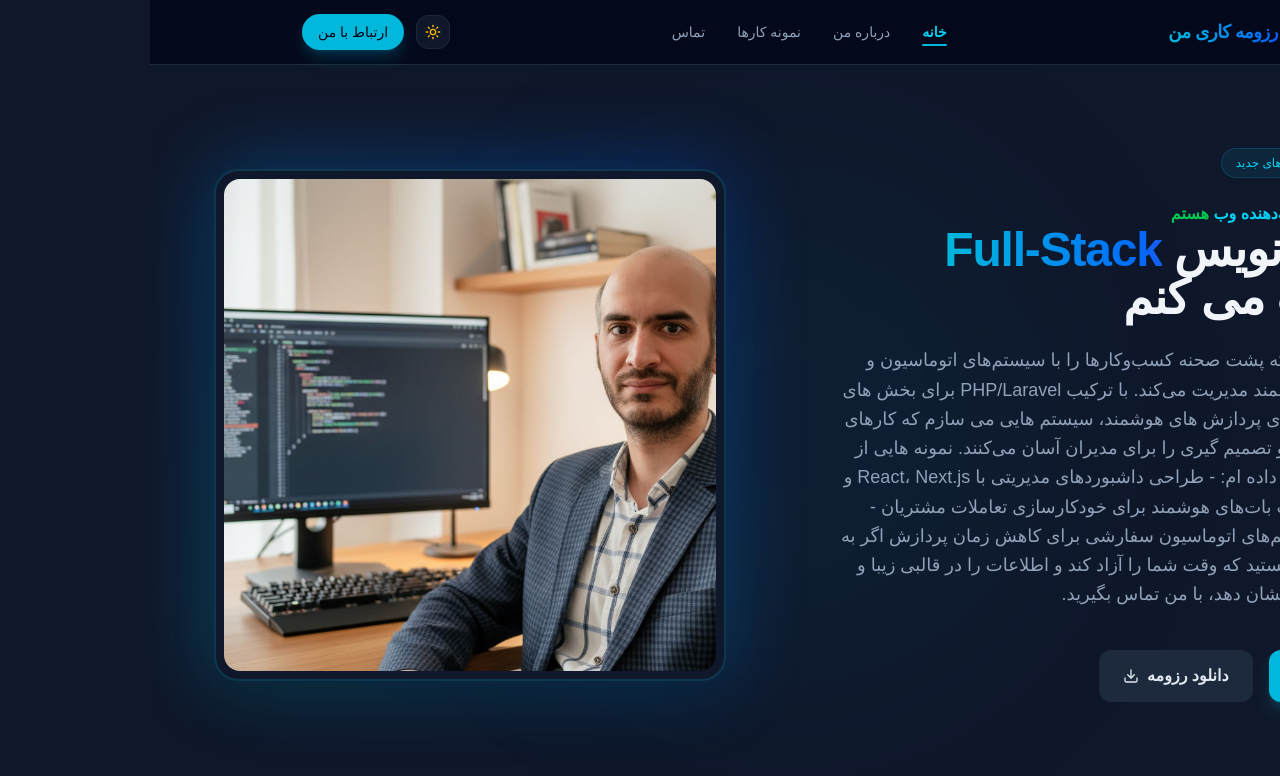
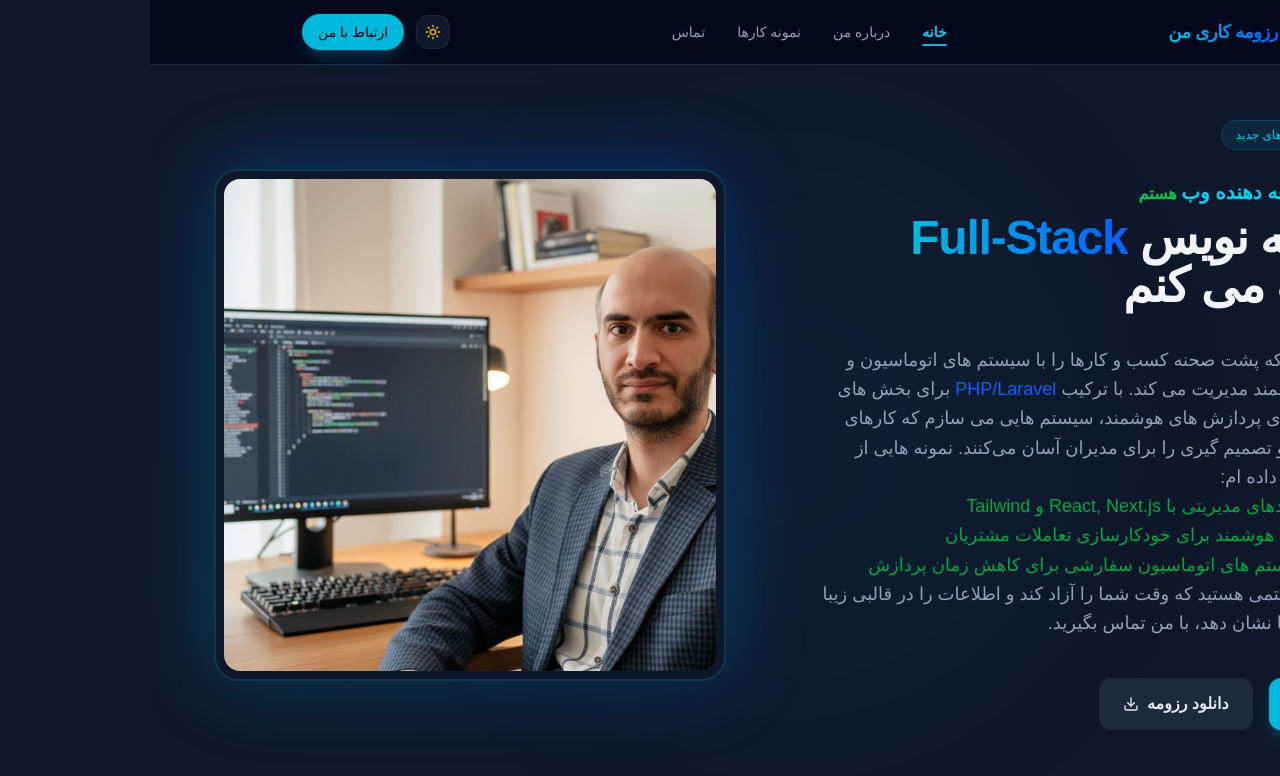
Before and after one commit to AliSardari/my-portfolio, a Next.js app: page / in a window 1280 px wide. Shown: the top 776 px of the page. Built offline with nearby package versions, Linux system fonts and the light colour scheme.

Commit message:
Update project details and dependencies data

```diff
--- a/src/app/about/page.tsx
+++ b/src/app/about/page.tsx
@@ -42,7 +42,9 @@ export default function AboutPage() {
                     </div>
                     <h1 className="text-3xl md:text-4xl font-extrabold tracking-tight mb-6">درباره من</h1>
                     <p className="text-slate-600 dark:text-slate-400 text-base md:text-lg leading-relaxed">
-                        من یک توسعه‌ دهنده وب فول‌ استک هستم که با اشتیاق فراوان به دنیای برنامه‌ نویسی، راهکارهای نرم‌ افزاری مقیاس‌ پذیر و مدرن خلق می‌کنم. تسلط بر تکنولوژی‌ های فرانت اند  مانند React و Next.js در کنار قدرت بک اند با Laravel و Python به من اجازه می‌ دهد پروژه‌ ها را از صفر تا صد به بهترین شکل پیاده‌ سازی کنم.
+                        مسیر حرفه‌ ای من با یک تغییر مسیرِ از سرِ اشتیاق آغاز شد؛ فارغ‌ التحصیل مهندسی برق (قدرت) هستم، اما کششِ درونی‌ ام به دنیای کدنویسی مرا از سال ۱۳۹۵ به این عرصه کشاند. سال‌ های ابتدایی را با یادگیری عمیق، تجربه‌ های خودآموز (مثل ساخت اولین پلتفرم آموزشی با PHP/Laravel) و چالش‌ های فنی گذراندم تا اینکه وارد بازار کار شدم.
+                        <br className="hidden md:block my-2" />
+                        امروز به عنوان یک توسعه‌ دهنده وب فول‌استک، عاشقِ چالش‌ های پیچیده و حل مسئله هستم. برای من، دنیای فناوری یک بازیِ بی‌ انتهای یادگیری است. ترکیب تسلط بر فرانت‌ اند (React و Next.js) با قدرت بک‌ اند (Laravel و Python) به من ابزاری می‌دهد تا ایده‌ های خام را از صفر تا صد به راهکارهای نرم‌ افزاری مقیاس‌ پذیر و مدرن تبدیل کنم.
                     </p>
                 </motion.div>
                 <div className="bg-white dark:bg-slate-900 border border-slate-200 dark:border-slate-800 rounded-2xl p-6 flex flex-col sm:flex-row items-center justify-between gap-4 shadow-sm">
@@ -51,7 +53,7 @@ export default function AboutPage() {
                             <Award className="w-8 h-8" />
                         </div>
                         <div>
-                            <h3 className="text-base font-bold text-slate-900 dark:text-slate-100">مدارک و گواهینامه‌های تخصصی</h3>
+                            <h3 className="text-base font-bold text-slate-900 dark:text-slate-100">مدارک و گواهینامه‌ های تخصصی</h3>
                             <p className="text-slate-500 dark:text-slate-400 text-xs mt-1">مشاهده بیش از ۳۰ مدرک رسمی اخذ شده از دوره‌های تخصصی مختلف</p>
                         </div>
                     </div>
--- a/src/app/contact/page.tsx
+++ b/src/app/contact/page.tsx
@@ -44,10 +44,10 @@ export default function ContactPage() {
                     className="text-center mb-12"
                 >
                     <div className="inline-flex items-center gap-2 px-3.5 py-1.5 rounded-full bg-cyan-500/10 border border-cyan-500/20 text-cyan-600 dark:text-cyan-400 text-xs font-medium mb-4">
-                        راه‌های ارتباطی
+                        راه‌ های ارتباطی
                     </div>
                     <h1 className="text-3xl font-bold tracking-tight mb-3">ارتباط با من</h1>
-                    <p className="text-slate-600 dark:text-slate-400 text-sm md:text-base">خوشحال می‌شوم پروژه‌های جدید یا فرصت‌های همکاری را با هم بررسی کنیم.</p>
+                    <p className="text-slate-600 dark:text-slate-400 text-sm md:text-base">خوشحال می‌ شوم پروژه‌ های جدید یا فرصت‌ های همکاری را با هم بررسی کنیم.</p>
                 </motion.div>
 
                 <motion.div
--- a/src/app/projects/[id]/page.tsx
+++ b/src/app/projects/[id]/page.tsx
@@ -29,7 +29,7 @@ export default function ProjectDetailPage({ params }: { params: Promise<{ id: st
                         className="inline-flex items-center gap-2 text-sm py-2 px-4 rounded-md font-medium text-slate-300 hover:text-cyan-600 dark:hover:text-cyan-400 transition-colors bg-indigo-600 "
                     >
                         <ArrowRight className="w-4 h-4" />
-                        <span>بازگشت به نمونه‌کارها</span>
+                        <span>بازگشت به نمونه کارها</span>
                     </Link>
                 </div>
 
--- a/src/app/projects/page.tsx
+++ b/src/app/projects/page.tsx
@@ -32,10 +32,10 @@ export default function ProjectsPage() {
                         نمونه کارهای من
                     </div>
                     <h1 className="text-3xl sm:text-4xl font-extrabold tracking-tight">
-                        آخرین پروژه‌ها و دستاوردهای فنی
+                        آخرین پروژه ‌ها و دستاوردهای فنی
                     </h1>
                     <p className="text-slate-600 dark:text-slate-400 text-sm sm:text-base">
-                        مجموعه‌ای از پروژه‌های توسعه داده شده با تکنولوژی‌های مدرن وب، فرانت‌اند و بک‌اند.
+                        مجموعه‌ ای از پروژه‌ های توسعه داده شده با تکنولوژی‌ های مدرن وب، فرانت‌ اند و بک‌ اند.
                     </p>
                 </motion.div>
 
--- a/src/components/Hero.tsx
+++ b/src/components/Hero.tsx
@@ -25,22 +25,22 @@ export default function Hero() {
                         آماده برای همکاری‌های جدید
                     </div>
 
-                    <div className="space-y-2 text-green-500 font-semibold">
-                        سلام من یک <span className="text-cyan-600 dark:text-cyan-400">توسعه‌دهنده وب</span> هستم
-                        <h1 className="text-4xl sm:text-5xl font-extrabold tracking-tight text-slate-900 dark:text-slate-100">
-                            برنامه نویس <span className="bg-linear-to-r from-cyan-500 to-blue-600 bg-clip-text text-transparent">Full-Stack</span> فعالیت می کنم
+                    <div className="space-y-2 py-1 text-green-500 font-semibold">
+                        سلام من یک <span className="text-cyan-600 dark:text-cyan-400 text-xl">توسعه‌ دهنده وب</span> هستم
+                        <h1 className="text-4xl sm:text-5xl py-2 font-extrabold tracking-tight text-slate-900 dark:text-slate-100">
+                            و برنامه نویس <span className="bg-linear-to-r from-cyan-500 to-blue-600 bg-clip-text text-transparent">Full-Stack</span> فعالیت می کنم
                         </h1>
                     </div>
 
                     <p className="text-slate-600 dark:text-slate-400 text-base sm:text-lg leading-relaxed">
-                        توسعه‌ دهنده‌ای که پشت‌ صحنه کسب‌وکارها را با سیستم‌های اتوماسیون و داشبوردهای هوشمند مدیریت می‌کند.
+                        توسعه‌ دهنده‌ ای که پشت‌ صحنه کسب‌ و کارها را با سیستم‌ های اتوماسیون و داشبوردهای هوشمند مدیریت می‌ کند.
 
-                        با ترکیب PHP/Laravel برای بخش‌ های پایدار و پایتون برای پردازش‌ های هوشمند، سیستم‌ هایی می‌ سازم که کارهای تکراری را حذف و تصمیم‌ گیری را برای مدیران آسان می‌کنند.
+                        با ترکیب <span className="text-blue-600">PHP/Laravel</span> برای بخش‌ های پایدار و پایتون برای پردازش‌ های هوشمند، سیستم‌ هایی می‌ سازم که کارهای تکراری را حذف و تصمیم‌ گیری را برای مدیران آسان می‌کنند.
 
                         نمونه‌ هایی از کارهایی که انجام داده‌ ام:
-                        - طراحی داشبوردهای مدیریتی با React، Next.js و Tailwind
-                        - ساخت بات‌های هوشمند برای خودکارسازی تعاملات مشتریان
-                        - پیاده‌سازی سیستم‌های اتوماسیون سفارشی برای کاهش زمان پردازش
+                        <p className="text-green-600">- طراحی داشبوردهای مدیریتی با React, Next.js و Tailwind</p>
+                        <p className="text-green-600">- ساخت بات‌ های هوشمند برای خودکارسازی تعاملات مشتریان</p>
+                        <p className="text-green-600">- پیاده‌ سازی سیستم‌ های اتوماسیون سفارشی برای کاهش زمان پردازش</p>
 
                         اگر به دنبال سیستمی هستید که وقت شما را آزاد کند و اطلاعات را در قالبی زیبا و کاربردی به شما نشان دهد، با من تماس بگیرید.
                     </p>
--- a/src/components/SkillsSection.tsx
+++ b/src/components/SkillsSection.tsx
@@ -1,8 +1,6 @@
 "use client";
 
 import { motion } from "framer-motion";
-import { Award, ExternalLink } from "lucide-react";
-
 
 // لیست مهارت‌ها همراه با درصد و رنگ آیکون/نوار پیشرفت
 const skillsList = [
@@ -10,7 +8,7 @@ const skillsList = [
     { name: "Laravel & PHP", level: 95, color: "from-red-500 to-orange-500", icon: "🐘" },
     { name: "Python & Django", level: 75, color: "from-yellow-500 to-amber-500", icon: "🐍" },
     { name: "TypeScript & JavaScript", level: 88, color: "from-blue-400 to-indigo-500", icon: "📜" },
-    { name: "Tailwind CSS", level: 99, color: "from-teal-400 to-cyan-500", icon: "🎨" },
+    { name: "Tailwind CSS & Bootstrap", level: 98, color: "from-teal-400 to-cyan-500", icon: "🎨" },
     { name: "MySQL & Database", level: 82, color: "from-blue-600 to-cyan-700", icon: "🗄️" },
 ];
 
@@ -38,18 +36,8 @@ export default function SkillsSection() {
                     </div>
 
                     <p className="text-slate-600 dark:text-slate-400 text-sm sm:text-base leading-relaxed">
-                        با بهره‌ گیری از ابزارها و تکنولوژی‌ های روز دنیا، تلاش می‌کنم کدهایی تمیز، مقیاس‌ پذیر و با بالاترین کیفیت ممکن برای پروژه‌های وب خلق کنم.
+                        با بهره‌ گیری از ابزارها و تکنولوژی‌ های روز دنیا، تلاش می‌کنم کدهایی تمیز، مقیاس‌ پذیر و با بالاترین کیفیت ممکن برای پروژه‌ های وب خلق کنم.
                     </p>
-
-                    {/* <div className="pt-2">
-                        <Link
-                            href="/about"
-                            className="inline-flex items-center gap-2 px-6 py-3.5 rounded-xl bg-slate-900 dark:bg-slate-800 hover:bg-cyan-500 hover:text-slate-950 text-slate-100 font-semibold transition-all shadow-lg group"
-                        >
-                            <span>بیشتر بدانید</span>
-                            <ArrowLeft className="w-4 h-4 group-hover:-translate-x-1 transition-transform" />
-                        </Link>
-                    </div> */}
                 </motion.div>
 
                 {/* ستون چپ: مستطیل کارت مهارت‌ها با انیمیشن پر شدن درصد */}
--- a/src/data/projectsData.ts
+++ b/src/data/projectsData.ts
@@ -61,6 +61,7 @@ export const projectsDetailData: Record<string, ProjectDetail> = {
             "Livewire 2",
             "Laravel Jetstream",
             "MySQL",
+            "Bootstrap",
             "Pay.ir",
             "SEOTools",
         ],
```
